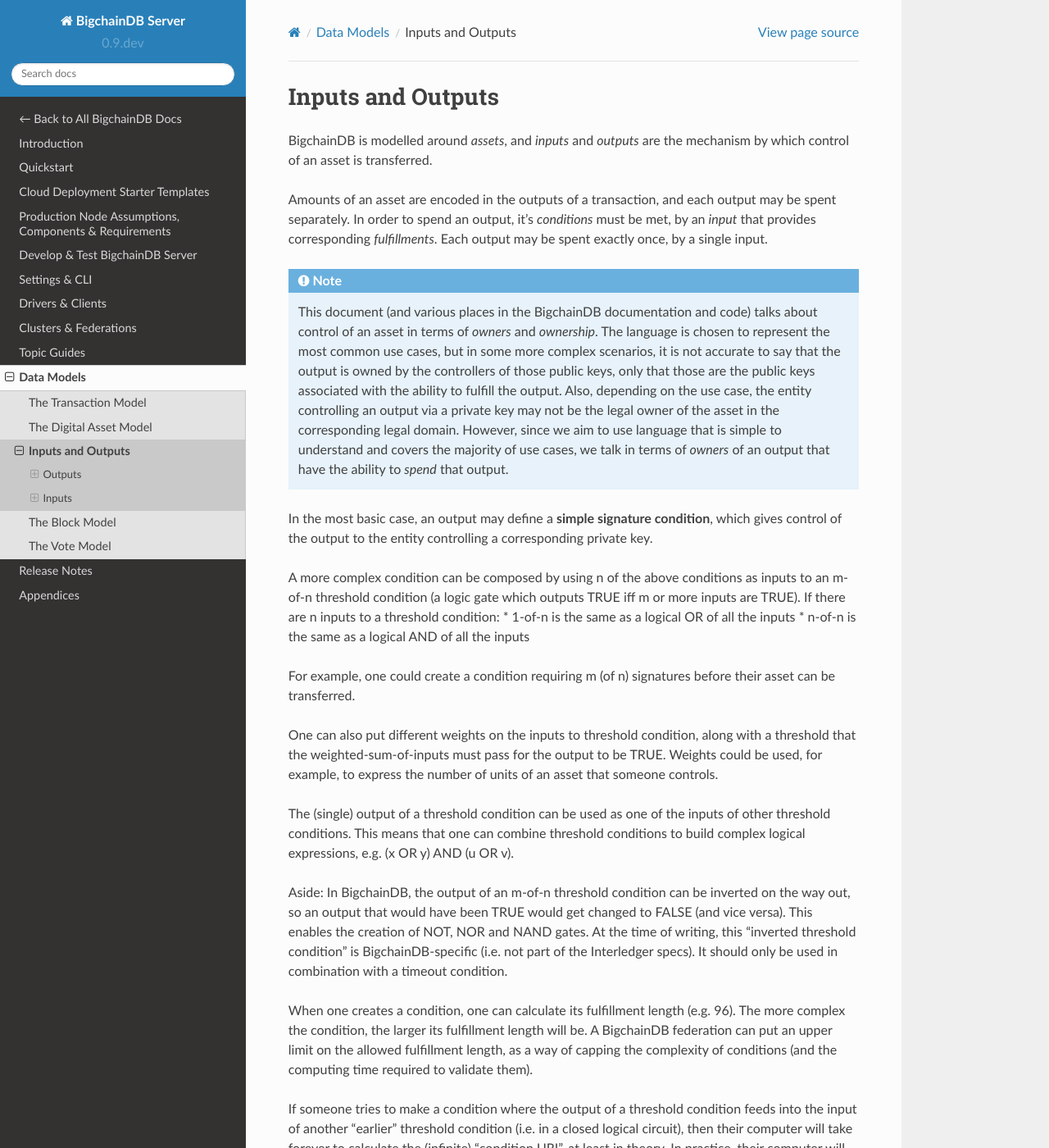
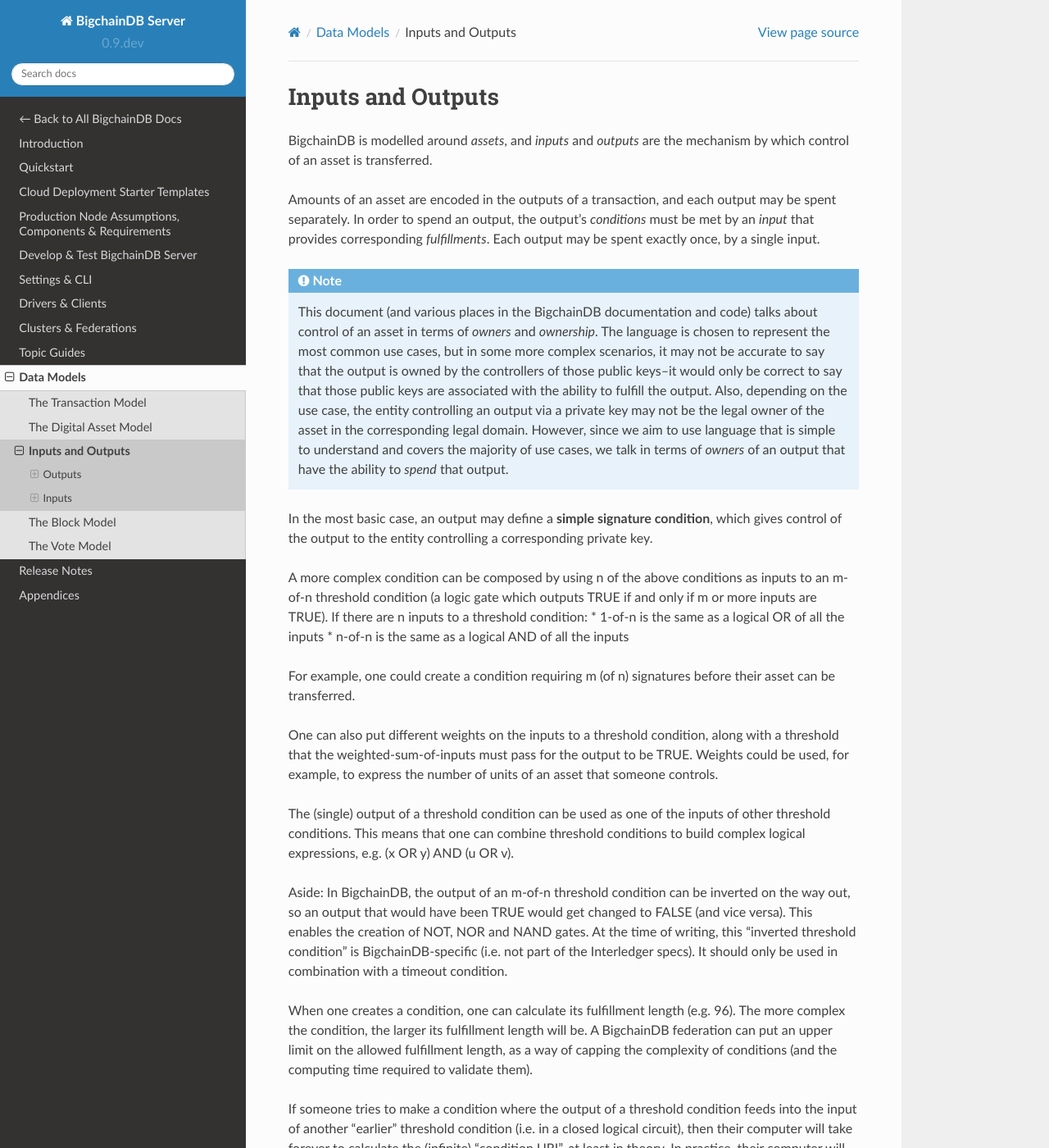
Before and after one commit to bigchaindb/bigchaindb, a Sphinx documentation site: the page built from docs/server/source/data-models/inputs-outputs.rst, in a window 1280 px wide and 1400 px high. Shown: the whole window at 82% size. Built offline with Sphinx 7.4.7 and the Read the Docs theme 2.0.0, drawn with Linux system fonts in a browser that asks for light colours; pages that are not in the unit, such as notebooks, are missing from menus; some of the changed text lies outside the part shown.

Commit message:
Small wording and typo fixes for inputs and outputs docs

```diff
--- a/docs/server/source/data-models/inputs-outputs.rst
+++ b/docs/server/source/data-models/inputs-outputs.rst
@@ -3,21 +3,21 @@
 
 BigchainDB is modelled around *assets*, and *inputs* and *outputs* are the mechanism by which control of an asset is transferred.
 
-Amounts of an asset are encoded in the outputs of a transaction, and each output may be spent separately. In order to spend an output, it's `conditions` must be met, by an `input` that provides corresponding `fulfillments`. Each output may be spent exactly once, by a single input.
+Amounts of an asset are encoded in the outputs of a transaction, and each output may be spent separately. In order to spend an output, the output's `conditions` must be met by an `input` that provides corresponding `fulfillments`. Each output may be spent exactly once, by a single input.
 
 .. note::
 
-    This document (and various places in the BigchainDB documentation and code) talks about control of an asset in terms of *owners* and *ownership*. The language is chosen to represent the most common use cases, but in some more complex scenarios, it is not accurate to say that the output is owned by the controllers of those public keys, only that those are the public keys associated with the ability to fulfill the output. Also, depending on the use case, the entity controlling an output via a private key may not be the legal owner of the asset in the corresponding legal domain. However, since we aim to use language that is simple to understand and covers the majority of use cases, we talk in terms of *owners* of an output that have the ability to *spend* that output.
+    This document (and various places in the BigchainDB documentation and code) talks about control of an asset in terms of *owners* and *ownership*. The language is chosen to represent the most common use cases, but in some more complex scenarios, it may not be accurate to say that the output is owned by the controllers of those public keys–it would only be correct to say that those public keys are associated with the ability to fulfill the output. Also, depending on the use case, the entity controlling an output via a private key may not be the legal owner of the asset in the corresponding legal domain. However, since we aim to use language that is simple to understand and covers the majority of use cases, we talk in terms of *owners* of an output that have the ability to *spend* that output.
 
 In the most basic case, an output may define a **simple signature condition**, which gives control of the output to the entity controlling a corresponding private key.
 
-A more complex condition can be composed by using n of the above conditions as inputs to an m-of-n threshold condition (a logic gate which outputs TRUE iff m or more inputs are TRUE). If there are n inputs to a threshold condition:
+A more complex condition can be composed by using n of the above conditions as inputs to an m-of-n threshold condition (a logic gate which outputs TRUE if and only if m or more inputs are TRUE). If there are n inputs to a threshold condition:
 * 1-of-n is the same as a logical OR of all the inputs
 * n-of-n is the same as a logical AND of all the inputs
 
 For example, one could create a condition requiring m (of n) signatures before their asset can be transferred.
 
-One can also put different weights on the inputs to threshold condition, along with a threshold that the weighted-sum-of-inputs must pass for the output to be TRUE. Weights could be used, for example, to express the number of units of an asset that someone controls.
+One can also put different weights on the inputs to a threshold condition, along with a threshold that the weighted-sum-of-inputs must pass for the output to be TRUE. Weights could be used, for example, to express the number of units of an asset that someone controls.
 
 The (single) output of a threshold condition can be used as one of the inputs of other threshold conditions. This means that one can combine threshold conditions to build complex logical expressions, e.g. (x OR y) AND (u OR v).
 
```
Also changed, not shown: other parts of docs/server/source/data-models/inputs-outputs.rst (+1 -1 lines).
